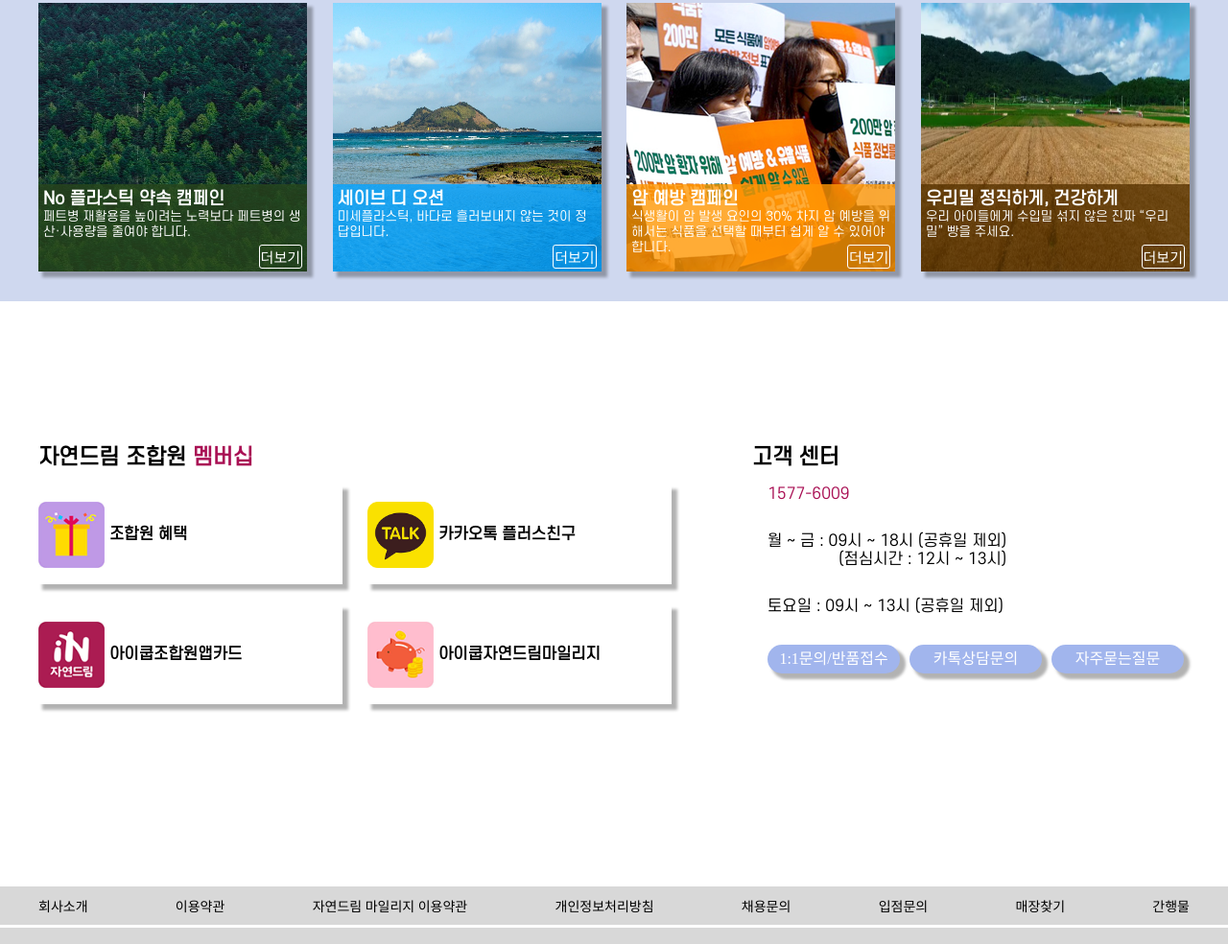
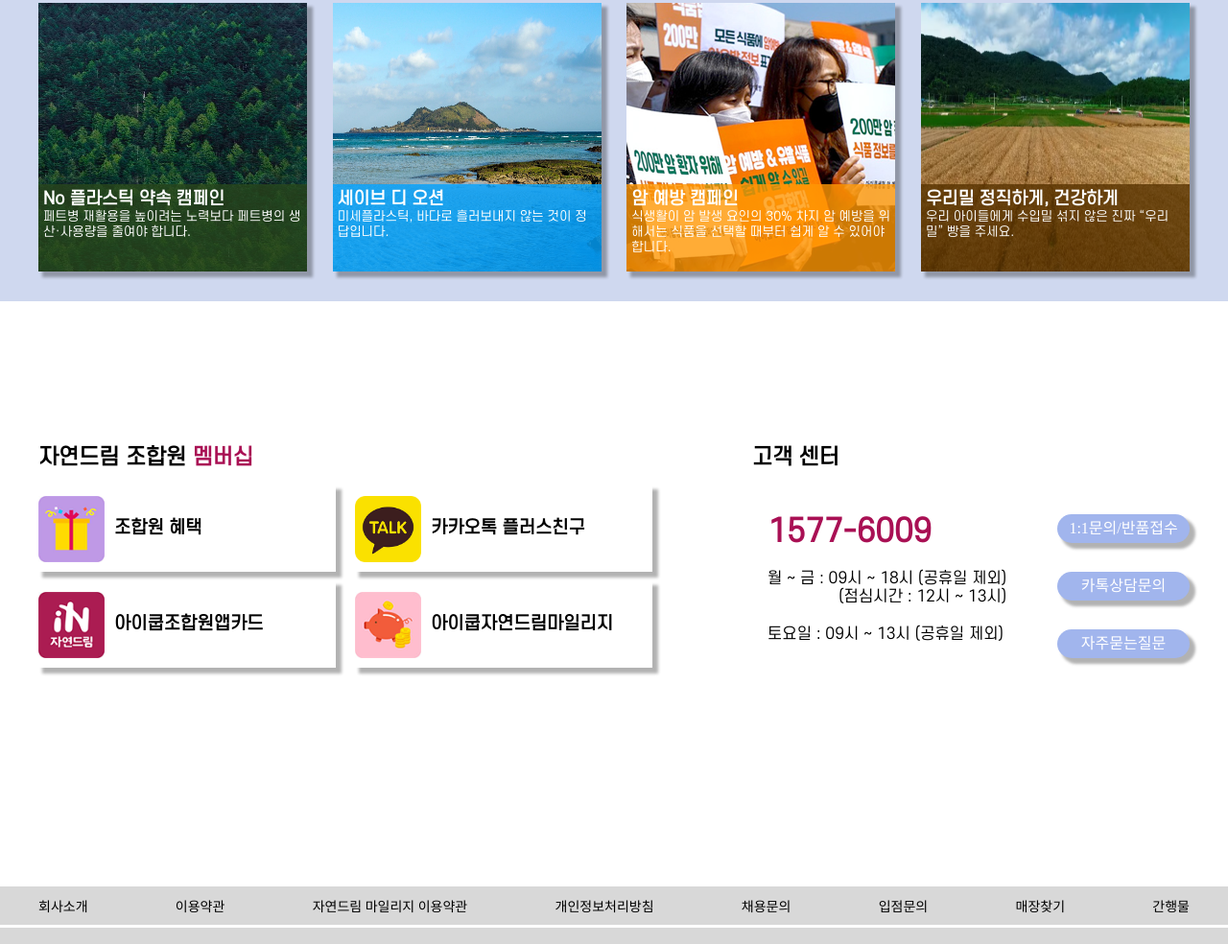
Before and after one commit to ridemetothemoon12/naturedream, a plain HTML site: page naturedream/index.html in a window 1280 px wide. Shown: the part 4370-5354 px from the top of the page at 96% size. Drawn offline with nearby package versions, Linux system fonts and the light colour scheme; a web font is replaced by a local one.

Commit message:
Add files via upload

```diff
--- a/naturedream/scss/index.scss
+++ b/naturedream/scss/index.scss
@@ -1079,15 +1079,6 @@ h3 {
         p {
             font-size: 13px;
         }
-        &::after {
-            position: absolute;
-            right: 5px;
-            bottom: 3px;
-            content: "더보기";
-            padding: 1px 1px;
-            border: 1px solid white;
-            border-radius: 3px;
-        }
     }
 }
 
@@ -1116,35 +1107,39 @@ h3 {
         justify-content: space-between;
     }
     .membership {
-        width: 660px;
-        height: 250px;
+        width: 640px;
+        height: 200px;
         display: flex;
         flex-wrap: wrap;
         justify-content: space-between;
         .item {
             display: flex;
-            width: 317px;
-            height: 103px;
+            width: 310px;
+            height: 90px;
             background-color: white;
             box-shadow: $shadow;
             font-size: 14px;
             align-items: center;
             .txt {
-                padding: 5px;
+                padding: 10px;
             }
             h3 {
-                font-size: 16px;
+                font-size: 18px;
                 width: fit-content;
                 display: inline-block;
             }
         }
     }
     .qna {
+        margin-top: 30px;
+        @include header_flex(flex, wrap);
+        justify-content: space-between;
         width: 440px;
+        height: fit-content;
         p {
             width: fit-content;
             font-size: 16px;
-            margin: 0 0 30px 0;
+            margin: 0 0 20px 0;
             &:nth-child(2)::after {
                 content: "(점심시간 : 12시 ~ 13시)";
                 @include header_flex(flex, wrap);
@@ -1152,12 +1147,15 @@ h3 {
             }
         }
         span {
+            font-size: 32px;
+            font-weight: bold;
             color: $main_color;
         }
     }
     .q_btn {
         color: white;
         @include header_flex(flex, wrap);
+        flex-direction: column;
         .item {
             width: 138px;
             height: 30px;
@@ -1167,7 +1165,7 @@ h3 {
             border-radius: $bdrs;
             box-shadow: $shadow;
             &:nth-child(2) {
-                margin: 0 10px;
+                margin: 30px 0;
             }
         }
     }
```
Also changed, not shown: naturedream/scss/index.css, 1 other file.
